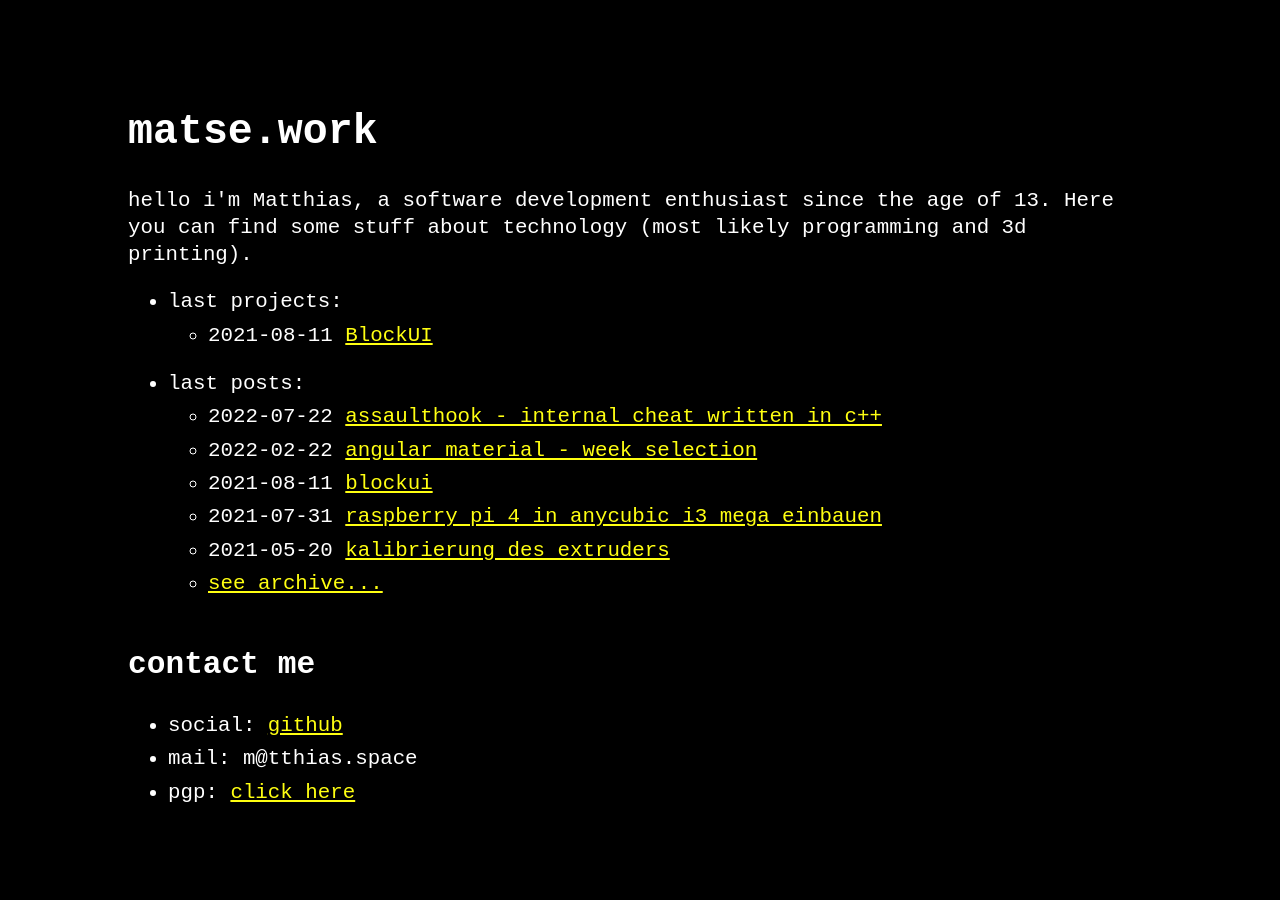
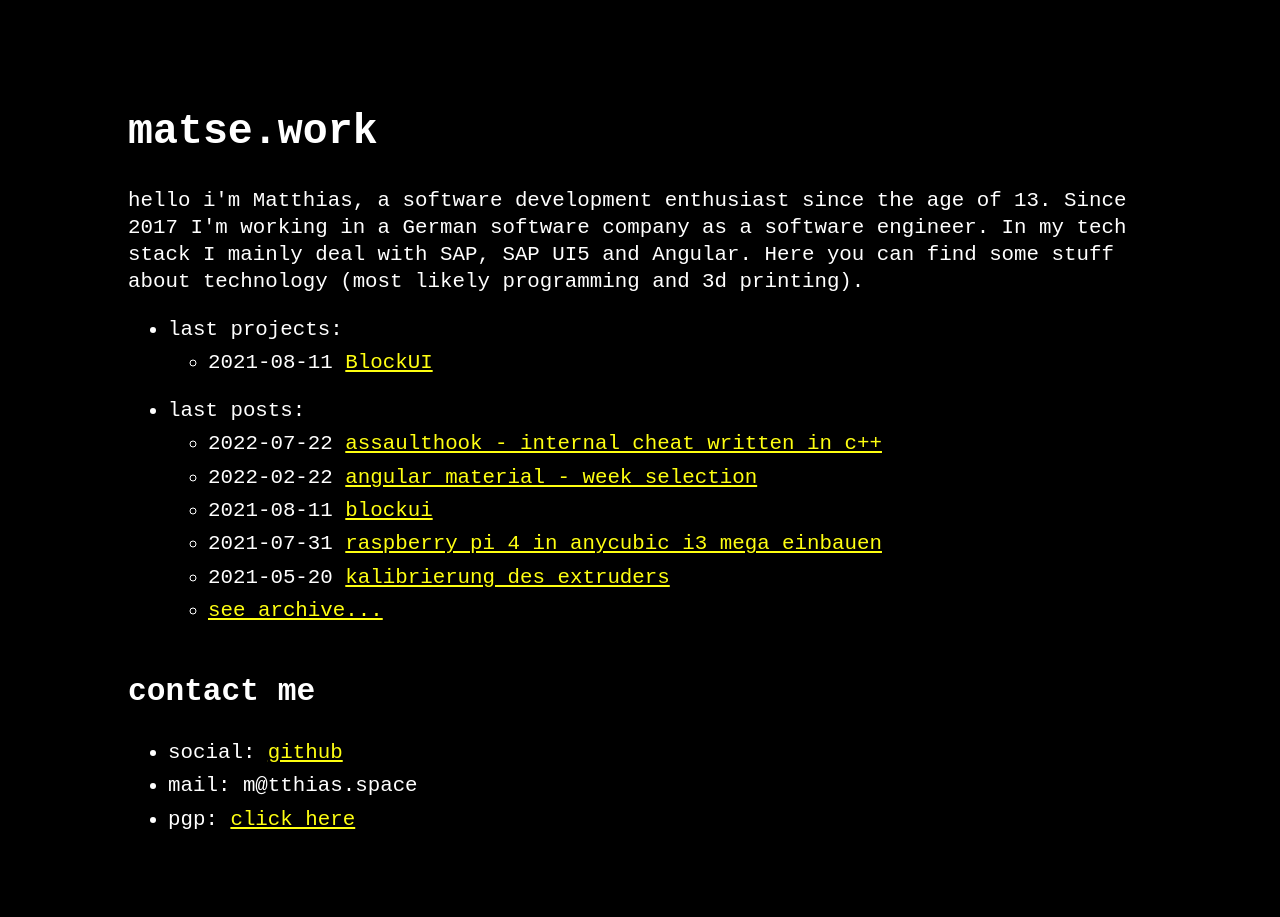
Before and after one commit to matseee/matseee.github.io, a Jekyll site: the page built from index.markdown, in a window 1280 px wide. Built offline with Jekyll 4.4.1, drawn with Linux system fonts in a browser that asks for light colours.

Commit message:
Update _config.yml

```diff
--- a/_config.yml
+++ b/_config.yml
@@ -22,7 +22,10 @@ title: matse.work
 email: m@tthias.space
 description: >- # this means to ignore newlines until "baseurl:"
   hello i'm Matthias, a software development enthusiast since the age of 13.
+  Since 2017 I'm working in a German software company as a software engineer. In my tech stack I mainly deal with SAP, SAP UI5 and Angular.
   Here you can find some stuff about technology (most likely programming and 3d printing).
+
+
 baseurl: "" # the subpath of your site, e.g. /blog
 url: "https://matse.work" # the base hostname & protocol for your site, e.g. http://example.com
 
```
